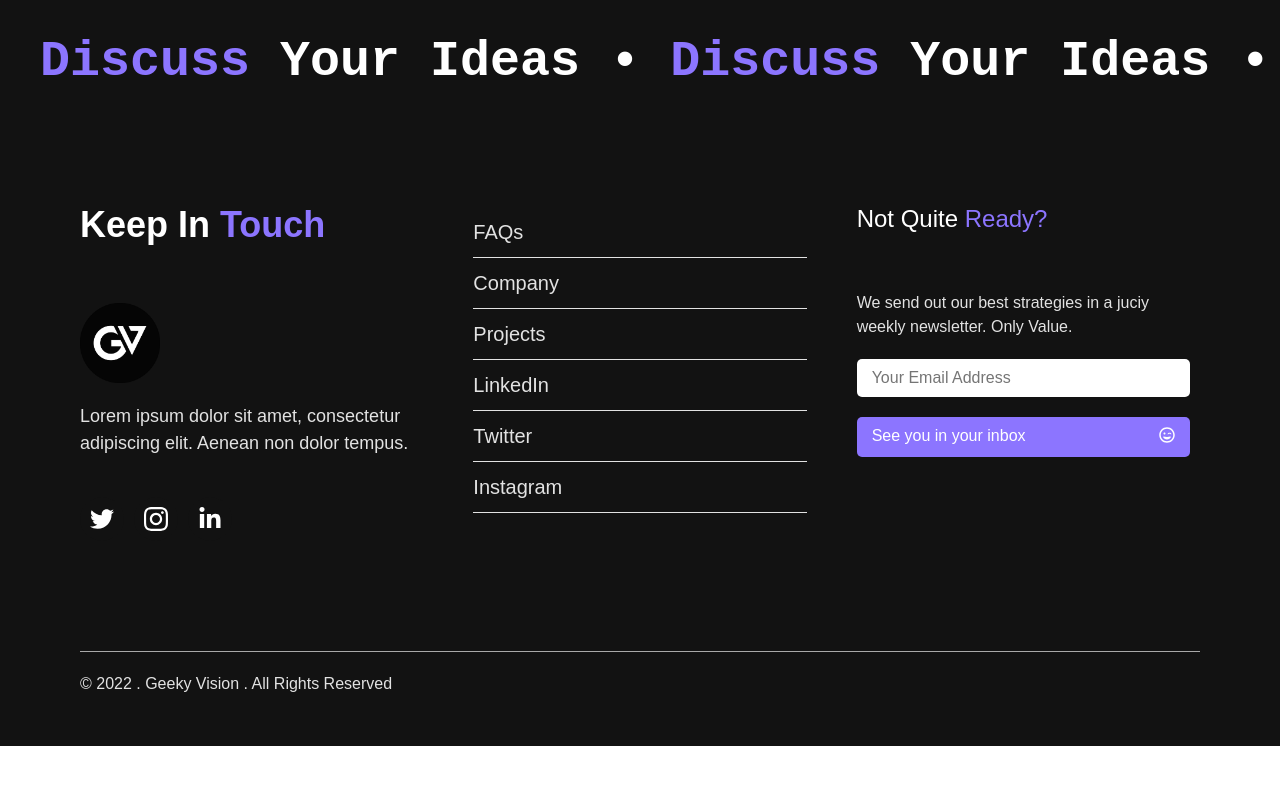
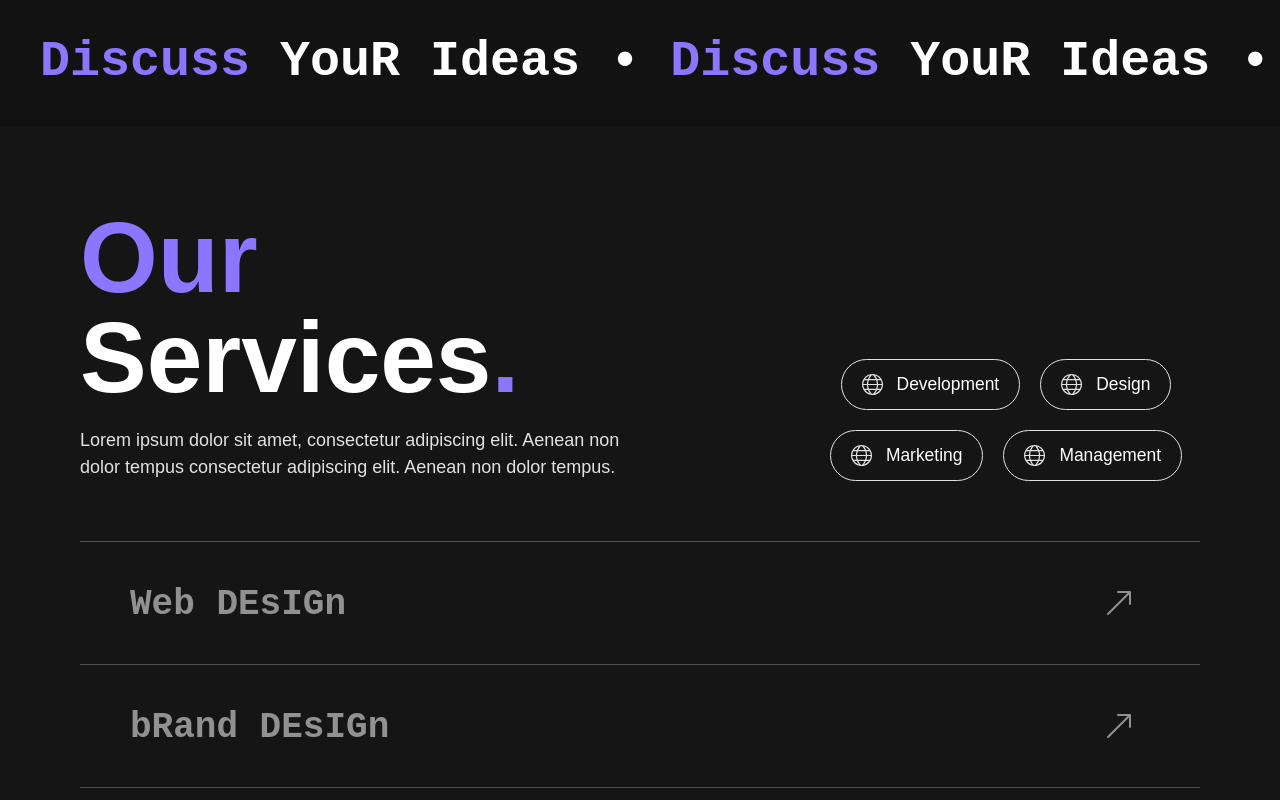
Before and after one commit to himakhaitan/GV-Website, a Next.js app: page / in a window 1280 px wide. Shown: the part 1200-2000 px from the top of the page. Before the commit the page ends 1946 px from the top, so only its background shows below. Built offline with nearby package versions, Linux system fonts and the light colour scheme.

Commit message:
Services Bar Added!

```diff
--- a/pages/index.js
+++ b/pages/index.js
@@ -4,9 +4,37 @@ import Button from "../components/Button";
 import { FiArrowUpRight } from "react-icons/fi";
 import { FaTwitter, FaLinkedinIn } from "react-icons/fa";
 import { SiInstagram } from "react-icons/si";
+import { BsArrowUpRight } from "react-icons/bs";
+import { TfiWorld } from "react-icons/tfi";
 
 import Social from "../components/Social";
 import Link from "next/link";
+
+const ServiceItem = ({ Icon, text }) => {
+  return (
+    <div className={classes.service_item}>
+      <div className={classes.service_item_icon}>{Icon}</div>
+      <h5 className={`color-tertiary ${classes.service_item_text}`}>{text}</h5>
+    </div>
+  );
+};
+
+const ServiceBar = ({ text }) => {
+  return (
+    <div className={classes.service_bar}>
+      <div>
+        <h3 className={classes.service_bar_head}>
+          {text}
+          <span>•</span>
+        </h3>
+      </div>
+      <div className={classes.service_bar_icon}>
+        <BsArrowUpRight />
+      </div>
+    </div>
+  );
+};
+
 export default function Home() {
   return (
     <>
@@ -35,8 +63,6 @@ export default function Home() {
               primis in faucibus orci luctus et ultrices posuere cubilia curae;
               Integer tempor lorem ornare sagittis efficitur. Ut quis maximus
               turpis. Sed molestie libero nunc, id tincidunt arcu egestas non.
-              Vestibulum ante ipsum primis in faucibus orci luctus et ultrices
-              posuere curae; Integer a fermentum tortor.
             </p>
             <div className={classes.home_first_cta + " margin-bottom-medium"}>
               <Button
@@ -68,7 +94,40 @@ export default function Home() {
           </Link>
         </div>
         <div className={classes.home_third}>
-          <h2 className={"color-secondary " + classes.home_third_text}>Discuss <span className="color-tertiary">Your Ideas • </span>Discuss <span className="color-tertiary">Your Ideas • </span>Discuss Your Ideas</h2>
+          <h2 className={"color-secondary " + classes.home_third_text}>
+            Discuss <span className='color-tertiary'>YouR Ideas • </span>Discuss{" "}
+            <span className='color-tertiary'>YouR Ideas • </span>Discuss{" "}
+            <span className='color-tertiary'>YouR Ideas • </span>
+            Discuss <span className='color-tertiary'>YouR Ideas • </span>
+            Discuss <span className='color-tertiary'>YouR Ideas • </span>
+            Discuss <span className='color-tertiary'>YouR Ideas • </span>
+          </h2>
+        </div>
+        <div className={classes.home_fourth}>
+          <div className={classes.home_fourth_prim + " margin-bottom-large"}>
+            <div className={classes.home_fourth_left}>
+              <h1 className={`color-tertiary margin-bottom-small`}>
+                <span className='color-secondary'>Our </span>Services
+                <span className='color-secondary'>.</span>
+              </h1>
+              <p className={classes.home_fourth_text}>
+                Lorem ipsum dolor sit amet, consectetur adipiscing elit. Aenean
+                non dolor tempus consectetur adipiscing elit. Aenean non dolor
+                tempus.
+              </p>
+            </div>
+            <div className={classes.home_fourth_right}>
+              <ServiceItem Icon={<TfiWorld />} text='Development' />
+              <ServiceItem Icon={<TfiWorld />} text='Design' />
+              <ServiceItem Icon={<TfiWorld />} text='Marketing' />
+              <ServiceItem Icon={<TfiWorld />} text='Management' />
+            </div>
+          </div>
+          <div className={classes.home_fourth_sec}>
+            <ServiceBar text='Web DEsIGn' />
+            <ServiceBar text='bRand DEsIGn' />
+            <ServiceBar text='Graphic DEsIGn' />
+          </div>
         </div>
       </section>
     </>
--- a/styles/Home.module.css
+++ b/styles/Home.module.css
@@ -96,8 +96,141 @@
   overflow-x: hidden;
   padding: 4rem;
 }
+
+.home_third:hover .home_third_text {
+  transform: translateX(-100%);
+  font-size: 3rem;
+}
+
 .home_third_text {
-  font-size: 5rem;
+  transition: all 4s ease-in-out;
   white-space: nowrap;
   font-family: var(--font-secondary);
+  user-select: none;
 }
+
+/* Fourth Section */
+
+.home_fourth {
+  padding: 8rem;
+  background-color: var(--color-grey-dark);
+}
+
+.home_fourth_prim {
+  display: grid;
+  grid-template-columns: 50% 50%;
+  grid-column-gap: 3rem;
+  align-items: flex-end;
+}
+
+.home_fourth_text {
+  color: var(--color-grey);
+}
+
+.home_fourth_right {
+  justify-self: flex-end;
+  display: flex;
+  flex-wrap: wrap;
+  row-gap: 2rem;
+  column-gap: 2rem;
+  justify-content: center;
+  width: 80%;
+}
+
+.home_fourth_sec {
+  border-top: 1px solid rgb(81, 81, 81);
+}
+
+/* Service Item */
+
+.service_item {
+  display: grid;
+  color: var(--color-grey);
+  font-size: 2.1rem;
+  grid-template-rows: 1fr;
+  grid-template-columns: max-content max-content;
+  grid-column-gap: 1.4rem;
+  align-items: center;
+  padding: 1.4rem 2rem;
+  border-radius: 10rem;
+  transition: all 0.2s ease-in-out;
+  border: 1px solid var(--color-grey);
+  cursor: pointer;
+}
+.service_item:hover {
+  background-color: var(--color-secondary);
+  border: 1px solid var(--color-secondary);
+  box-shadow: 0rem 2rem 6rem rgba(255, 255, 255, 0.08);
+}
+
+.service_item:hover .service_item_icon {
+  color: var(--color-tertiary);
+}
+
+.service_item_text {
+  font-weight: 300;
+  transition: all 0.2s ease-in-out;
+}
+
+.service_item_icon {
+  line-height: 0;
+  transition: all 0.2s ease-in-out;
+}
+
+/* Service Bar */
+
+.service_bar {
+  width: 100%;
+  cursor: pointer;
+  padding: 3rem 5rem;
+  border-bottom: 1px solid rgb(81, 81, 81);
+  display: flex;
+  justify-content: space-between;
+  align-items: center;
+  transition: all 0.2s ease-in-out;
+  position: relative;
+}
+
+.service_bar_head {
+  color: var(--color-grey-light);
+  font-family: var(--font-secondary);
+  user-select: none;
+  line-height: 0;
+  transition: all 0.2s ease-in-out;
+}
+
+.service_bar_head > span {
+  font-size: 5rem;
+  color: transparent;
+  transition: all 0.2s ease-in-out;
+}
+
+.service_bar_icon {
+  padding: 1.5rem;
+  color: var(--color-grey-light);
+  font-size: 3.2rem;
+  line-height: 0;
+  transition: all 0.2s ease-in-out;
+}
+
+.service_bar:hover {
+  border-bottom: 1px solid var(--color-grey-mid);
+  background-color: var(--color-grey-mid);
+  transform: scale(1.03);
+}
+
+.service_bar:hover .service_bar_head {
+  color: var(--color-tertiary);
+}
+
+.service_bar:hover .service_bar_head > span {
+  color: var(--color-secondary);
+  font-size: 7rem;
+}
+
+.service_bar:hover .service_bar_icon {
+  color: var(--color-tertiary);
+  box-shadow: 0 2rem 6rem rgba(255, 255, 255, 0.08);
+  transform: scale(1.1);
+  background-color: var(--color-secondary);
+}
--- a/styles/globals.css
+++ b/styles/globals.css
@@ -3,7 +3,9 @@
   --color-secondary: #8c75ff;
   --color-tertiary: #ffffff;
   --color-grey: #e2e2e2;
-  --color-grey-dark: #a8a8a8;
+  --color-grey-light: rgb(145, 145, 145);
+  --color-grey-mid: rgb(28, 28, 28);
+  --color-grey-dark: #151515;
 
   --font-primary: "Poppins", sans-serif;
   --font-secondary: "Major Mono Display", monospace;
@@ -32,8 +34,8 @@ body {
 }
 
 p {
-  font-size: 1.6rem;
-  font-weight: 400;
+  font-size: 1.8rem;
+  font-weight: 300;
   line-height: 1.5;
 }
 
@@ -55,6 +57,7 @@ h1 {
 }
 
 h2 {
+  font-size: 5rem;
 }
 
 h3 {
--- a/styles/layouts/Footer.module.css
+++ b/styles/layouts/Footer.module.css
@@ -6,10 +6,6 @@
   grid-column-gap: 3rem;
 }
 
-.footer_text {
-  font-size: 1.8rem;
-  font-weight: 300;
-}
 
 .footer_social {
   display: flex;
```
